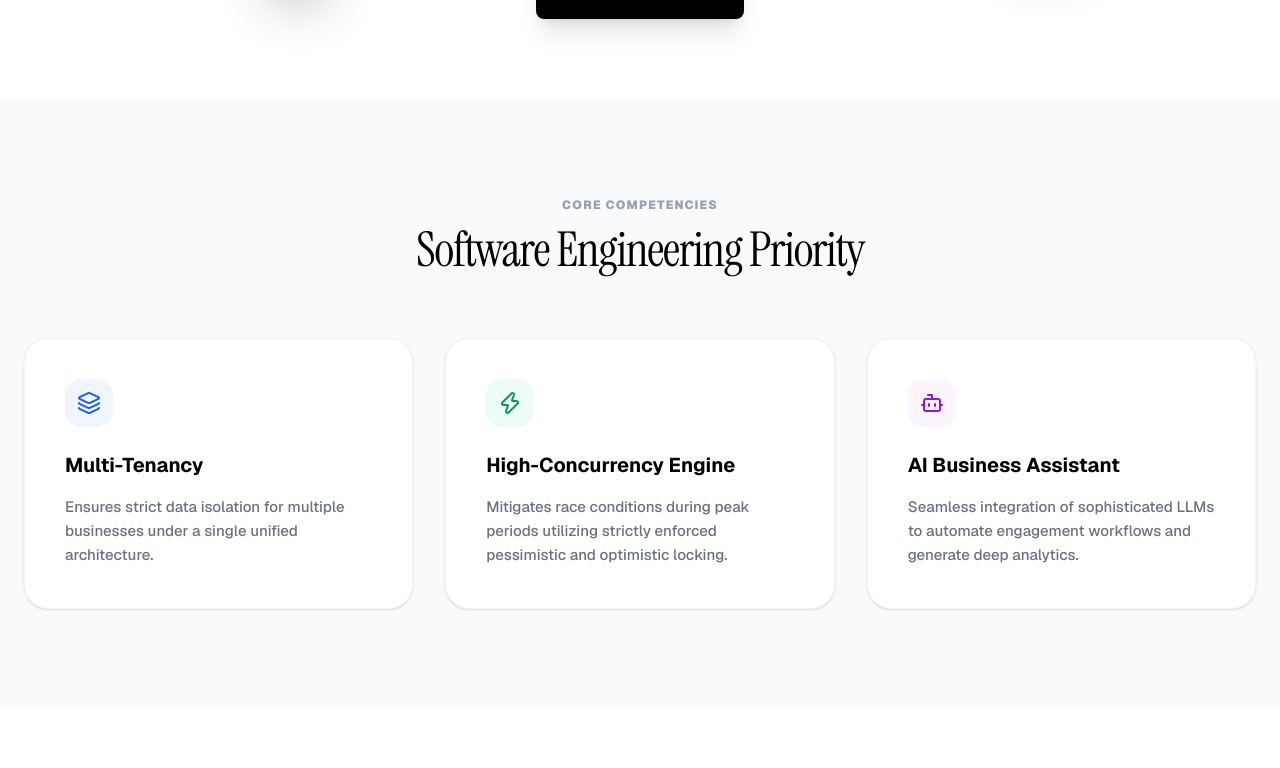
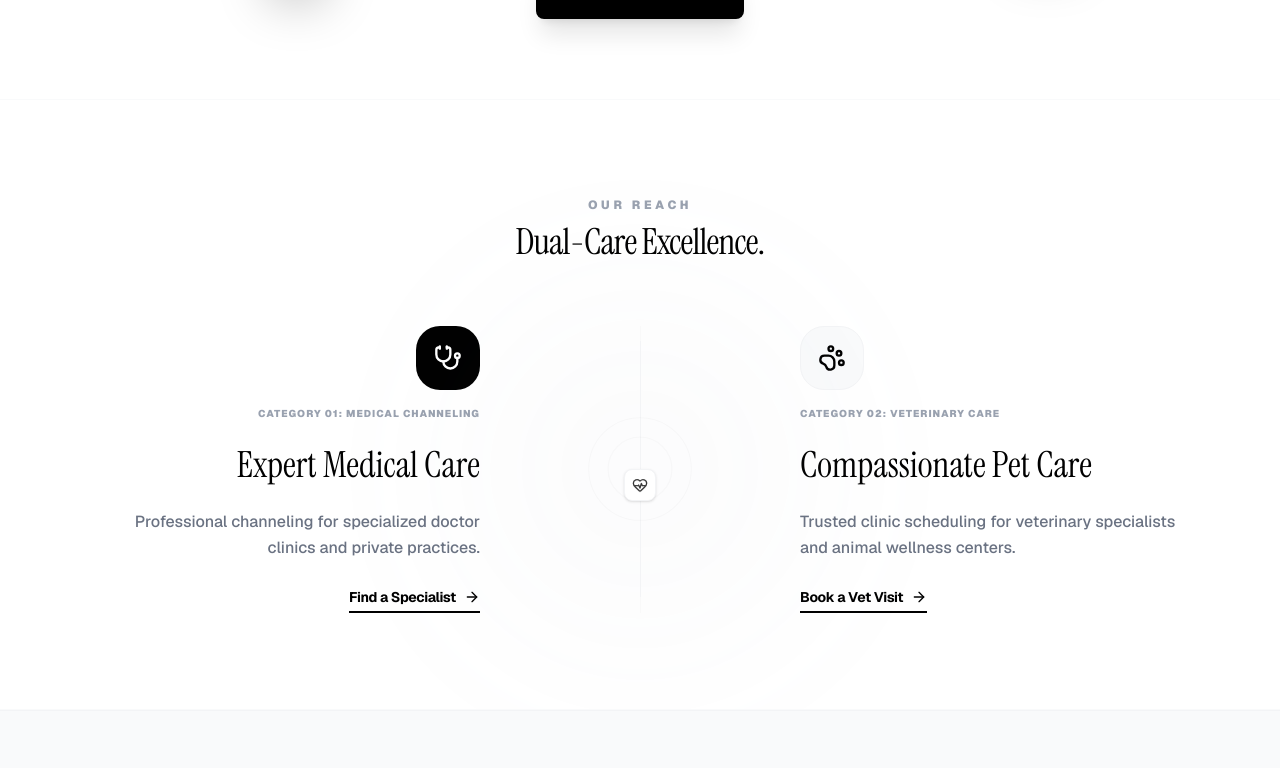
Before and after one commit to FlexSlotCustom0/FlexSlotCustom, a Next.js app in the folder frontend/: page / in a window 1280 px wide. Shown: the part 592-1360 px from the top of the page. Built offline with nearby package versions, Linux system fonts and the light colour scheme.

Commit message:
animation

```diff
--- a/frontend/src/app/page.tsx
+++ b/frontend/src/app/page.tsx
@@ -97,7 +97,100 @@ export default function NotionCalendarClone() {
 
       </section>
 
-      {/* 2. The Feature Grid (Technical Bento Box) */}
+      {/* 2. Our Services Section - Symmetrical Discovery */}
+      <section className="py-24 bg-white border-y border-gray-50 flex items-center justify-center overflow-hidden">
+        <div className="max-w-7xl mx-auto px-6 w-full">
+          <div className="text-center mb-16">
+            <h2 className="text-[12px] font-black tracking-[0.3em] uppercase text-gray-400 mb-2">Our Reach</h2>
+            <h3 className="text-4xl font-serif tracking-tight text-black">Dual-Care Excellence.</h3>
+          </div>
+
+          <div className="flex flex-col md:flex-row items-center justify-between gap-12 lg:gap-24 relative">
+
+            {/* Split Background Effect */}
+            <div className="absolute inset-0 flex items-center justify-center pointer-events-none opacity-[0.03]">
+              <div className="w-[1px] h-full bg-black relative">
+                <div className="absolute top-1/2 left-1/2 -translate-x-1/2 -translate-y-1/2 w-96 h-96 bg-gray-400 rounded-full blur-[100px]" />
+              </div>
+            </div>
+
+            {/* Category 01: Medical Channeling */}
+            <motion.div
+              initial={{ opacity: 0, x: -30 }}
+              whileInView={{ opacity: 1, x: 0 }}
+              viewport={{ once: true }}
+              className="flex-1 space-y-6 text-center md:text-right group"
+            >
+              <div className="inline-flex items-center justify-center w-16 h-16 bg-black text-white rounded-3xl mb-4 group-hover:scale-110 transition-transform">
+                <Stethoscope className="w-7 h-7" />
+              </div>
+              <div className="text-[10px] font-black tracking-widest text-gray-400 uppercase">Category 01: Medical Channeling</div>
+              <h4 className="text-3xl md:text-4xl font-serif">Expert Medical Care</h4>
+              <p className="text-gray-500 font-medium leading-relaxed max-w-sm ml-auto">
+                Professional channeling for specialized doctor clinics and private practices.
+              </p>
+              <button className="inline-flex items-center gap-2 text-black font-bold text-sm tracking-tight border-b-2 border-black pb-1 hover:gap-4 transition-all">
+                Find a Specialist <ArrowRight className="w-4 h-4" />
+              </button>
+            </motion.div>
+
+            {/* Middle Animation: The Life Pulse */}
+            <div className="relative w-32 h-64 flex items-center justify-center">
+              <div className="absolute w-[1px] h-full bg-gray-100" />
+              {/* Pulsing Heartbeat / Wave */}
+              <motion.div
+                animate={{
+                  scale: [1, 1.2, 1],
+                  opacity: [0.1, 0.4, 0.1]
+                }}
+                transition={{ duration: 2, repeat: Infinity, ease: "easeInOut" }}
+                className="w-24 h-24 rounded-full border border-black/10 flex items-center justify-center"
+              >
+                <motion.div
+                  animate={{
+                    scale: [1, 1.4, 1],
+                    opacity: [0.2, 0.6, 0.2]
+                  }}
+                  transition={{ duration: 1.5, repeat: Infinity, ease: "easeInOut" }}
+                  className="w-12 h-12 rounded-full border border-black/20"
+                />
+              </motion.div>
+              <motion.div
+                animate={{
+                  y: [-20, 20, -20]
+                }}
+                transition={{ duration: 4, repeat: Infinity, ease: "easeInOut" }}
+                className="absolute z-10 w-8 h-8 bg-white flex items-center justify-center rounded-lg shadow-sm border border-gray-100"
+              >
+                <HeartPulse className="w-4 h-4 text-black animate-pulse" />
+              </motion.div>
+            </div>
+
+            {/* Category 02: Veterinary Care */}
+            <motion.div
+              initial={{ opacity: 0, x: 30 }}
+              whileInView={{ opacity: 1, x: 0 }}
+              viewport={{ once: true }}
+              className="flex-1 space-y-6 text-center md:text-left group"
+            >
+              <div className="inline-flex items-center justify-center w-16 h-16 bg-gray-50 text-black border border-gray-100 rounded-3xl mb-4 group-hover:bg-black group-hover:text-white transition-all">
+                <PawPrint className="w-7 h-7" />
+              </div>
+              <div className="text-[10px] font-black tracking-widest text-gray-400 uppercase">Category 02: Veterinary Care</div>
+              <h4 className="text-3xl md:text-4xl font-serif">Compassionate Pet Care</h4>
+              <p className="text-gray-500 font-medium leading-relaxed max-w-sm mr-auto">
+                Trusted clinic scheduling for veterinary specialists and animal wellness centers.
+              </p>
+              <button className="inline-flex items-center gap-2 text-black font-bold text-sm tracking-tight border-b-2 border-black pb-1 hover:gap-4 transition-all">
+                Book a Vet Visit <ArrowRight className="w-4 h-4" />
+              </button>
+            </motion.div>
+
+          </div>
+        </div>
+      </section>
+
+      {/* 3. The Feature Grid (Technical Bento Box) */}
       <section id="product" className="py-24 bg-gray-50 border-t border-gray-100">
         <div className="max-w-7xl mx-auto px-6">
           <div className="text-center mb-16">
```
